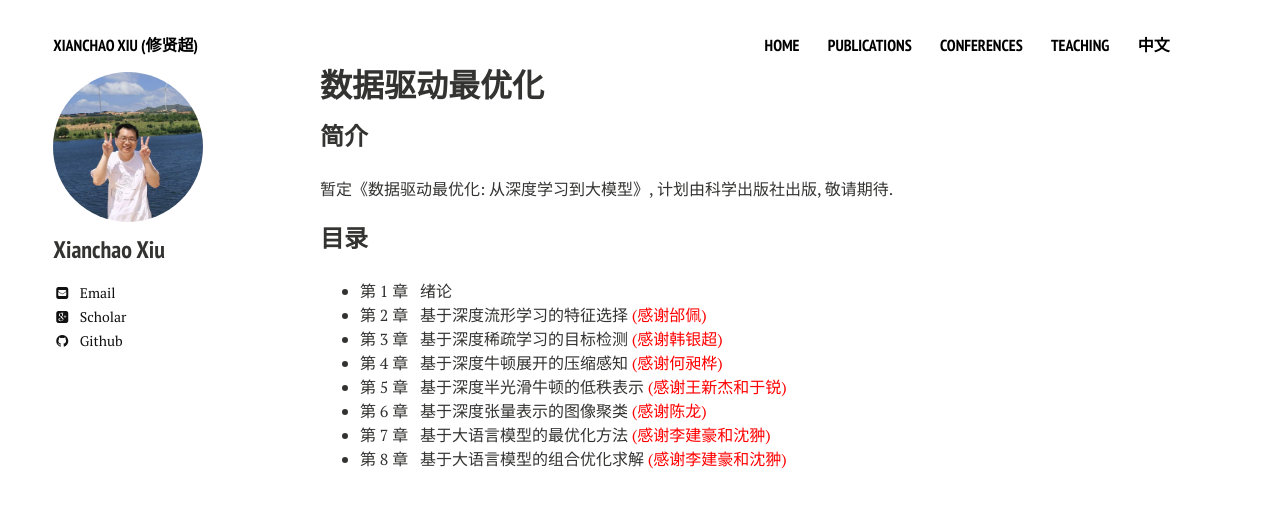
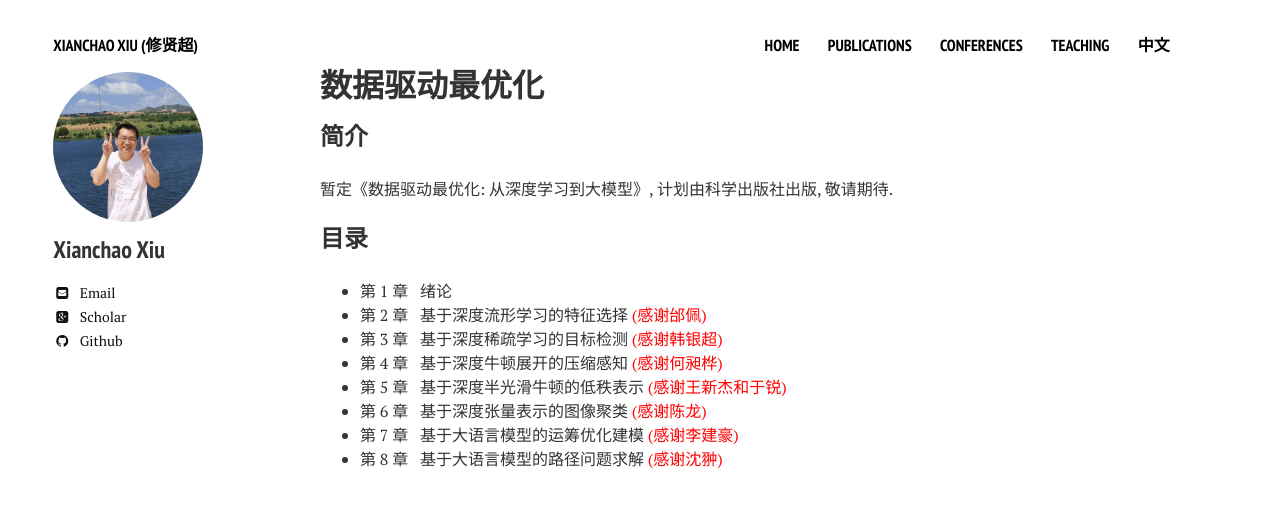
Before and after one commit to xianchaoxiu/xianchaoxiu.github.io, a Jekyll site: the page built from chinese/book/DDO/index.md, in a window 1280 px wide. Shown: the top 508 px of the page. Built offline with Jekyll 4.4.1, drawn with Linux system fonts in a browser that asks for light colours; nearby versions of some CDN libraries.

Commit message:
Update index.md

```diff
--- a/chinese/book/DDO/index.md
+++ b/chinese/book/DDO/index.md
@@ -16,5 +16,5 @@ share: false
   - 第 4 章 &nbsp;  基于深度牛顿展开的压缩感知 <span style="color:#ff0000">(感谢何昶桦)</span> <br>
   - 第 5 章 &nbsp;  基于深度半光滑牛顿的低秩表示 <span style="color:#ff0000">(感谢王新杰和于锐)</span> <br>
   - 第 6 章 &nbsp;  基于深度张量表示的图像聚类 <span style="color:#ff0000">(感谢陈龙)</span> <br>
-  - 第 7 章 &nbsp;  基于大语言模型的最优化方法 <span style="color:#ff0000">(感谢李建豪和沈翀)</span> <br>
-  - 第 8 章 &nbsp;  基于大语言模型的组合优化求解 <span style="color:#ff0000">(感谢李建豪和沈翀)</span> <br>
+  - 第 7 章 &nbsp;  基于大语言模型的运筹优化建模 <span style="color:#ff0000">(感谢李建豪)</span> <br>
+  - 第 8 章 &nbsp;  基于大语言模型的路径问题求解  <span style="color:#ff0000">(感谢沈翀)</span> <br>
```
